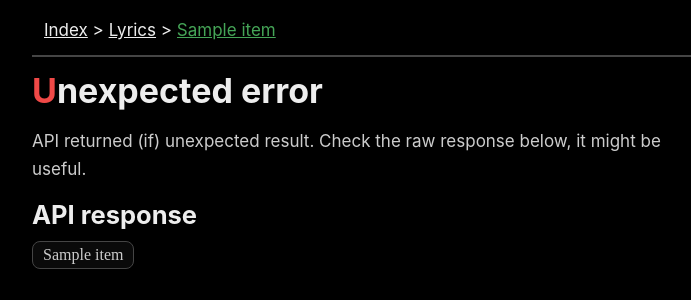
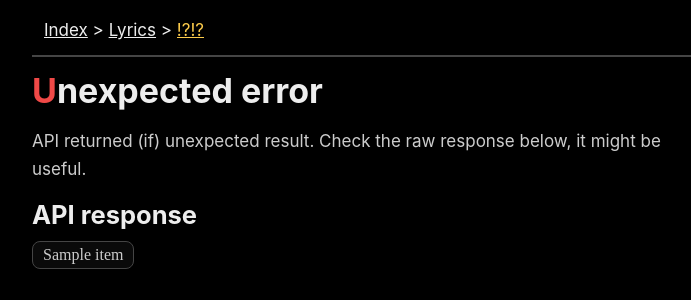
Before and after one commit to devlocalhost/website, a Flask app: a page that uses templates/lyrics_result.html in a window 1280 px wide. Shown: the top 300 px of the page, without its empty margins (268-959 px from the left). Run offline with Flask 3, Linux system fonts and the light colour scheme; a database or web service that is not in the repository returns one stand-in record (values such as "Sample title"); data that the repository does not hold is empty; parts of the project's set-up code (start-up, migrations or seed data) failed here and were passed over; some web fonts are replaced.

Commit message:
fix bug when 404 in lyrics route

```diff
--- a/templates/lyrics_result.html
+++ b/templates/lyrics_result.html
@@ -33,7 +33,11 @@
         color: #fdcc4b;
     }
 
-   .navigation {
+    .notitle {
+        color: #fdcc4b;
+    }
+
+    .navigation {
         display: flex;
         overflow: hidden;
         align-items: center;
@@ -52,13 +56,13 @@
 {% endblock %}
 
 {% block title %}
-    lyrics result - dev64&#39;s website
+   lyrics result - dev64&#39;s website
 {% endblock %}
 
 {% block content %}
 
    <div class="navigation">
-        <a href="/">Index</a>&nbsp;<span class="primary-text-color">&gt;</span>&nbsp;<a href="{{ request.endpoint }}">Lyrics</a>&nbsp;<span class="primary-text-color">&gt;</span>&nbsp;<a href="{{ request.full_path }}" class="current-endpoint">{{ data["title"] }}</a>
+        <a href="/">Index</a>&nbsp;<span class="primary-text-color">&gt;</span>&nbsp;<a href="{{ request.endpoint }}">Lyrics</a>&nbsp;<span class="primary-text-color">&gt;</span>&nbsp;{% if data["status"] == 200 %}<a href="{{ request.full_path }}" class="current-endpoint">{{ data["title"] }}</a>{% else %}<a href="{{ request.full_path }}" class="current-endpoint notitle">!?!?</a>{% endif %}
     </div>
 
     <hr>
```
